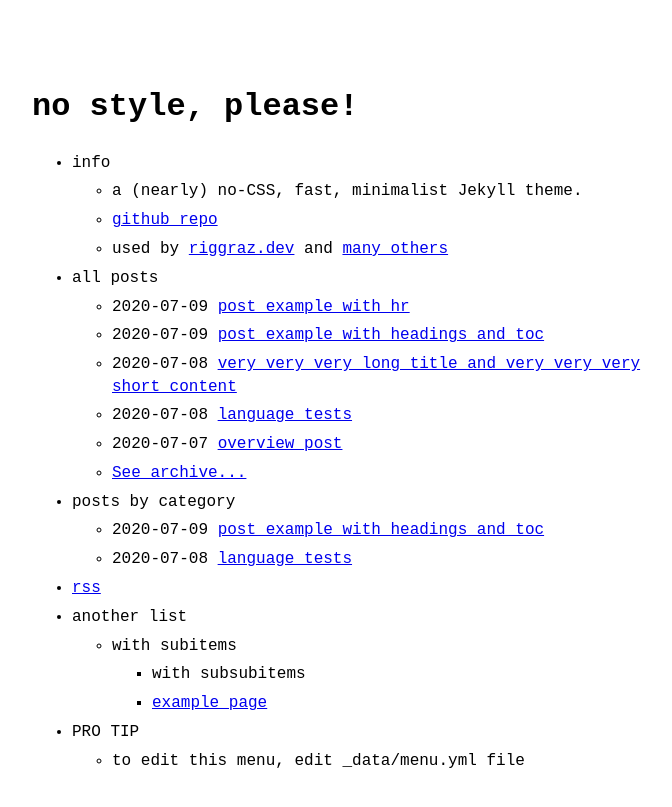
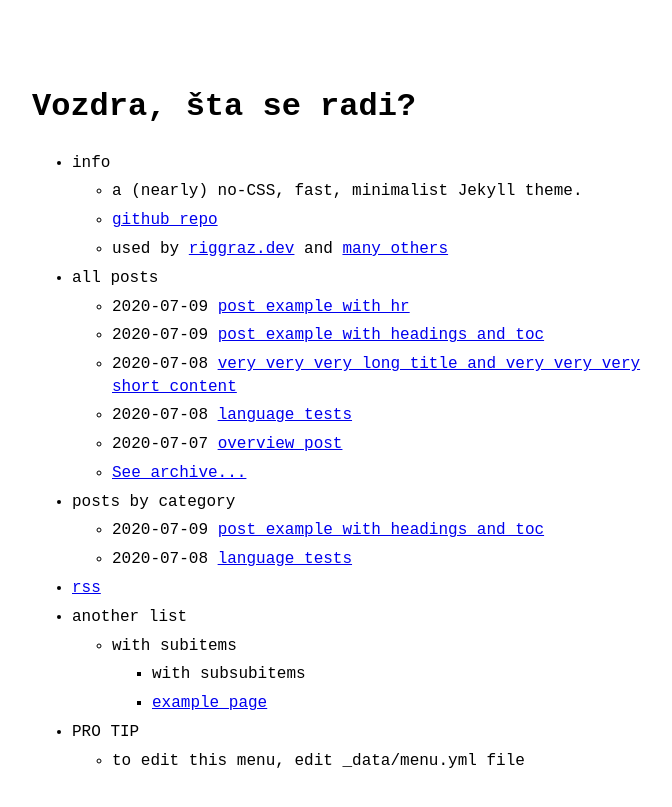
Before and after one commit to alemsabic/testiranje, a Jekyll site: the page built from index.md, in a window 1280 px wide. Shown: the top 807 px of the page, without its empty margins (288-960 px from the left). Built offline with Jekyll 4.4.1, drawn with Linux system fonts in a browser that asks for light colours.

Commit message:
Update _config.yml

```diff
--- a/_config.yml
+++ b/_config.yml
@@ -1,4 +1,4 @@
-title: no style, please! # name of the site
+title: Vozdra, šta se radi? # name of the site
 author:  # name of site's author
 email:  # email of site's author
 url: https://alem.me # root address of the site
```
